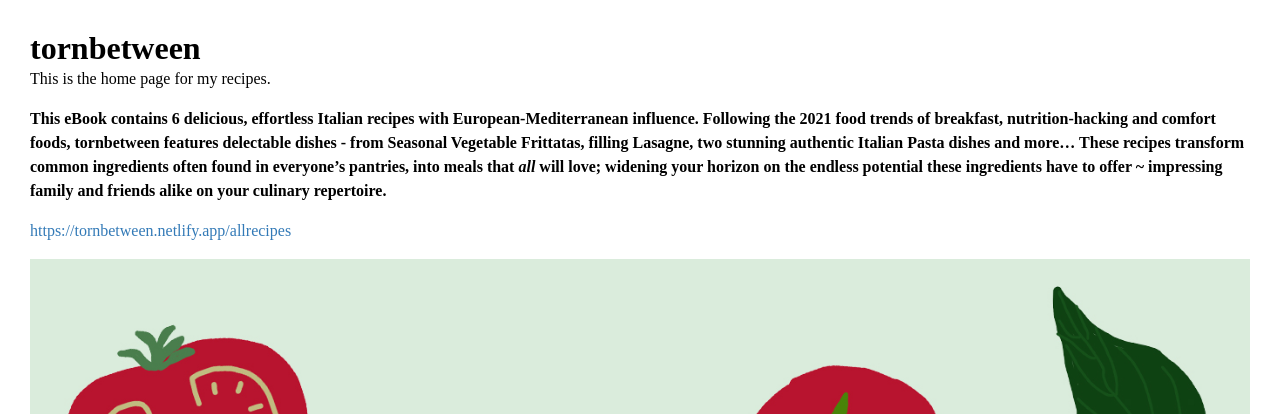
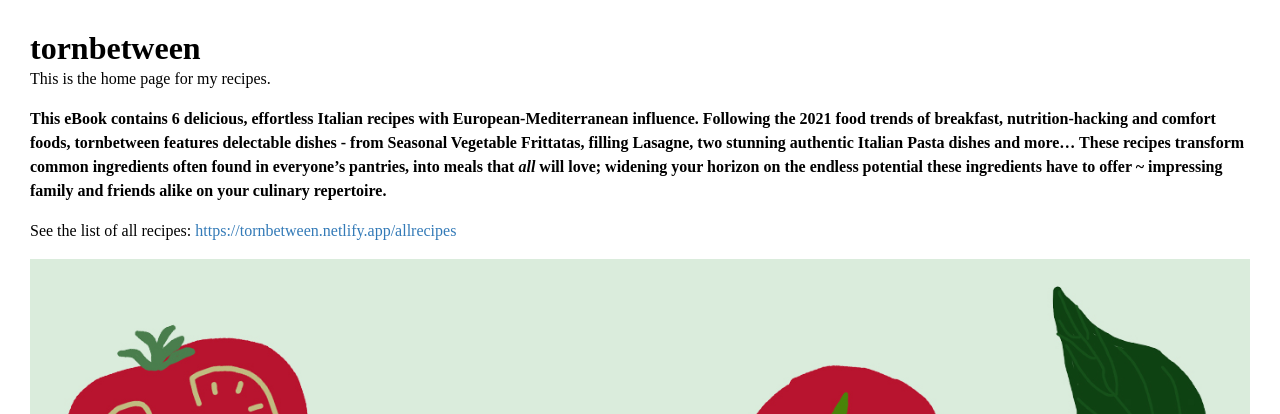
Before and after one commit to Hol1999/Hollyrecipewebsite, a Jekyll site: the page built from pages/recipes_intro.md, in a window 1280 px wide. Shown: the top 414 px of the page. Built offline with Jekyll 4.4.1, drawn with Linux system fonts in a browser that asks for light colours.

Commit message:
Update Page “recipes_intro”

```diff
--- a/pages/recipes_intro.md
+++ b/pages/recipes_intro.md
@@ -10,6 +10,6 @@ This is the home page for my recipes.
 
 **This eBook contains 6 delicious, effortless Italian recipes with European-Mediterranean influence. Following the 2021 food trends of breakfast, nutrition-hacking and comfort foods, tornbetween features delectable dishes - from Seasonal Vegetable Frittatas, filling Lasagne, two stunning authentic Italian Pasta dishes and more... These recipes transform common ingredients often found in everyone’s pantries, into meals that *all* will love; widening your horizon on the endless potential these ingredients have to offer ~ impressing family and friends alike on your culinary repertoire.**
 
-<https://tornbetween.netlify.app/allrecipes>
+See the list of all recipes: <https://tornbetween.netlify.app/allrecipes>
 
 ![tornbetween eBook recipe cover which has hand-drawn vegetable illustrations in the colours of Italy.](../uploads/ebook-coverpsd.jpg "tornbetween eBook recipe cover")
```
